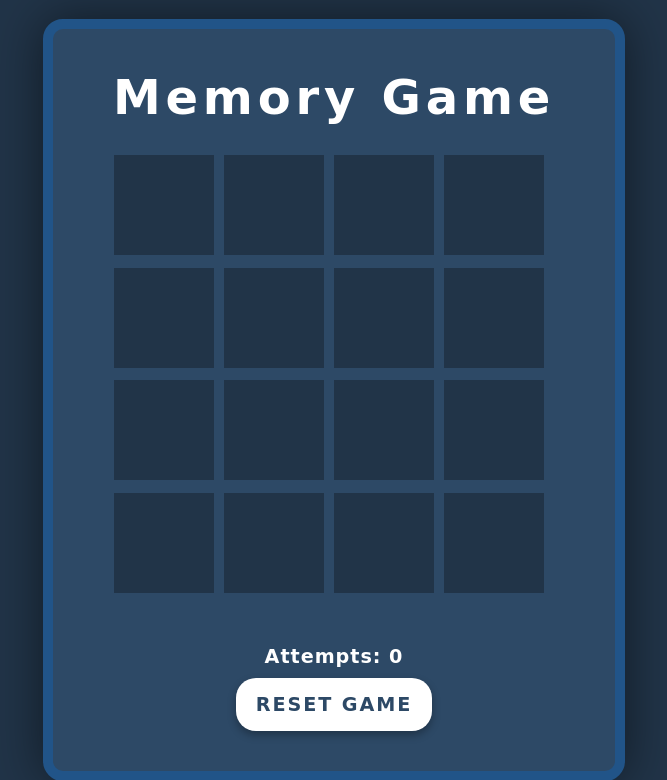
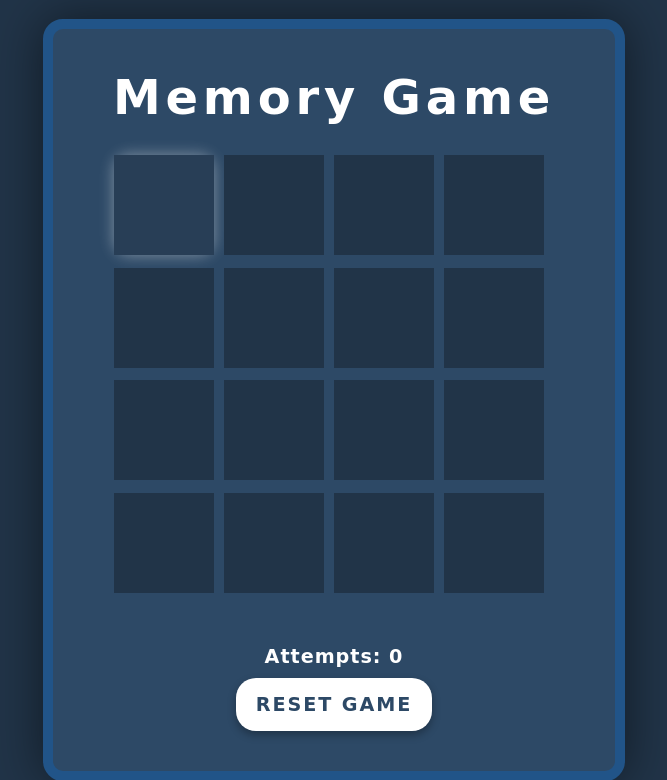
Before and after one commit to GucciX04/MemoryGameSIA, a PHP site: page / in a window 1280 px wide, with the pointer over the restyled element. Shown: the top 780 px of the page, without its empty margins (306-973 px from the left). Run offline with PHP 8.4, Linux system fonts and the light colour scheme.

Commit message:
added a hover in every box

```diff
--- a/style.css
+++ b/style.css
@@ -70,6 +70,7 @@ h2
     transform-style: preserve-3d;
     perspective: 500px;
 }
+
 .item{
     position: relative;
     width: 100px;
@@ -126,3 +127,8 @@ h2
     font-weight: bold;
     letter-spacing: 0.05em;
 }
+.item:hover {
+    cursor: pointer;
+    box-shadow: 0 0 15px rgba(255, 255, 255, 0.4);
+filter: brightness(1.2);
+}
```
